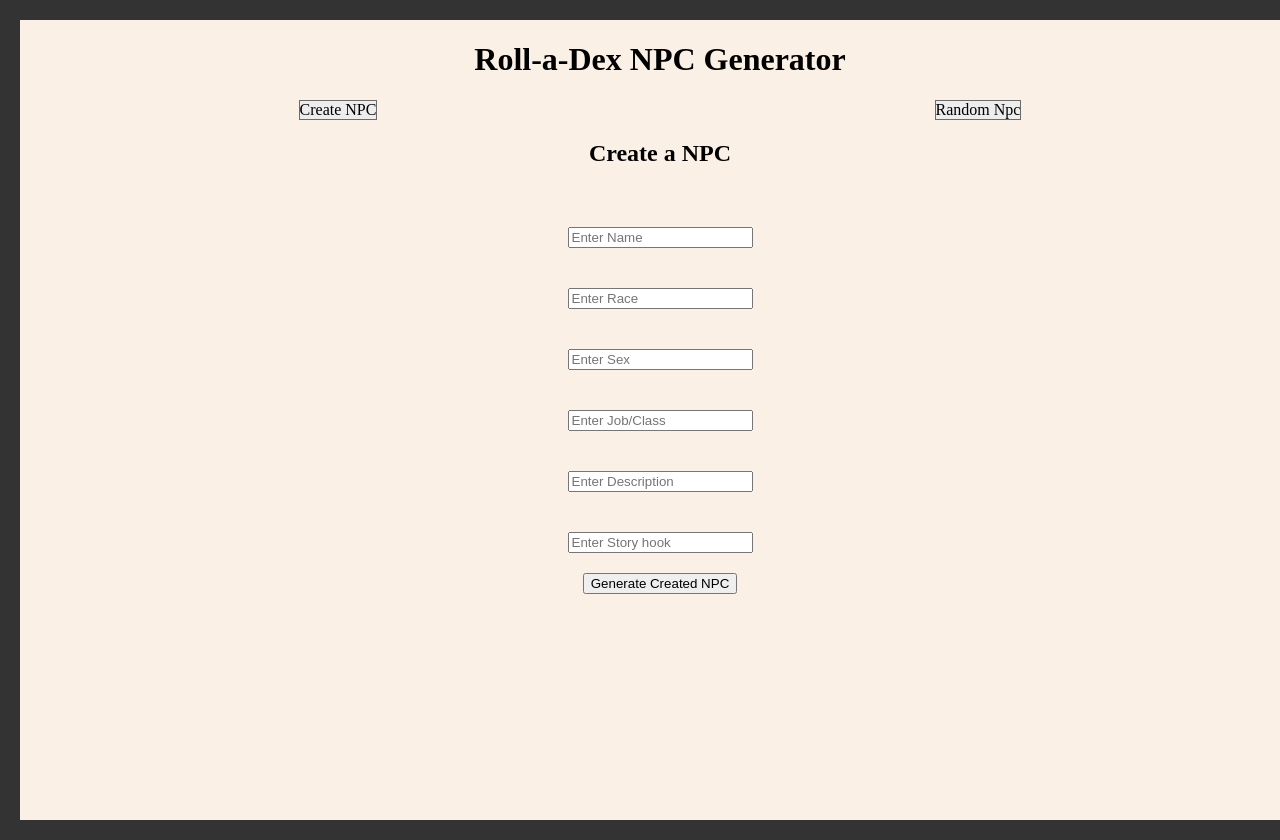
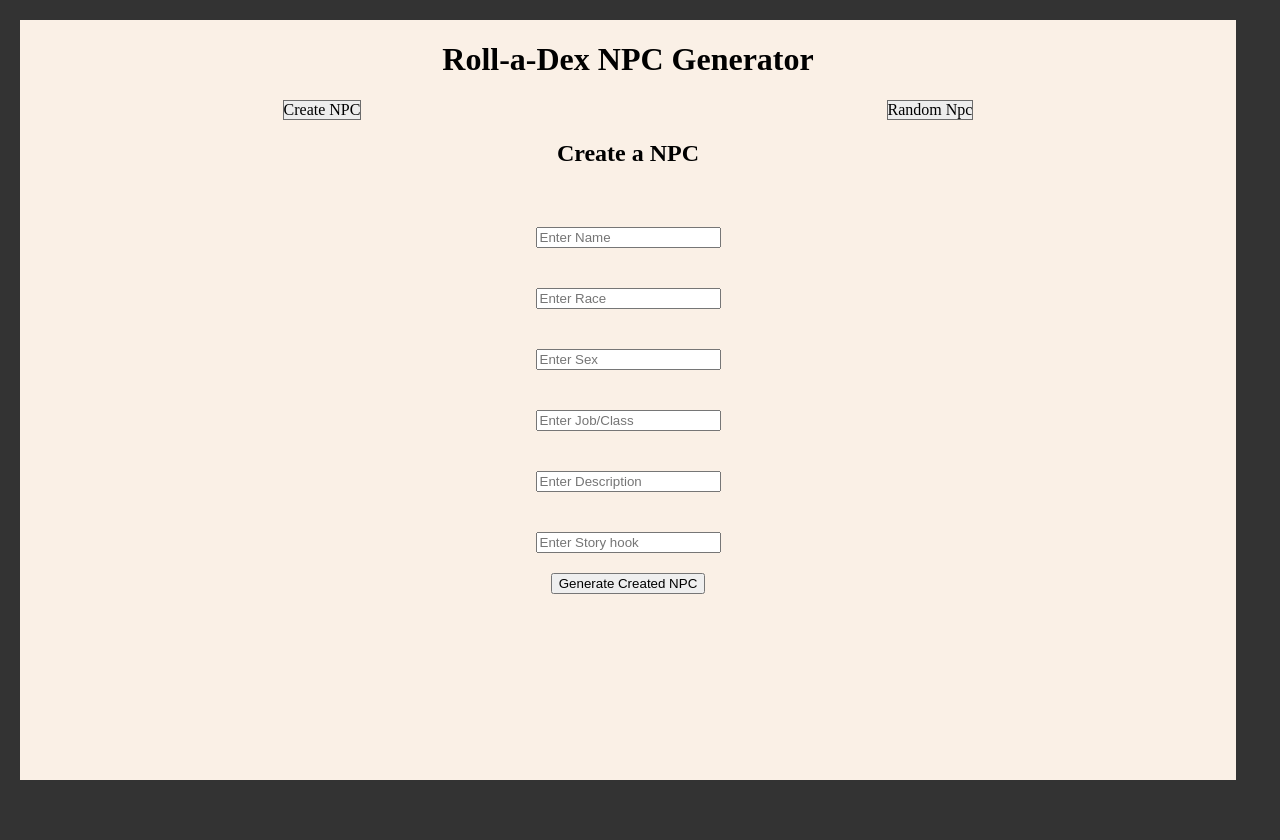
Before and after one commit to mattmcknight13/Roll-a-Dex, a React (Create React App) app: page / in a window 1280 px wide. Shown: the top 840 px of the page. Built offline with nearby package versions, Linux system fonts and the light colour scheme; a web font is replaced by a local one.

Commit message:
trying to get color to return to classes

```diff
--- a/src/App.css
+++ b/src/App.css
@@ -11,7 +11,7 @@
 
 .paper {
   background-color:linen;
-  height: 100vh;
-  min-width: 100vw;
-  width: 100vw;
+  height: 95vh;
+  min-width: 95vw;
+  width: 95vw;
 };
```
